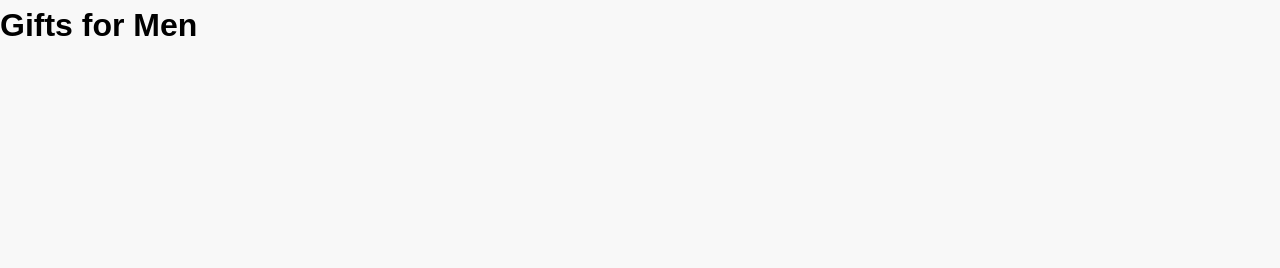
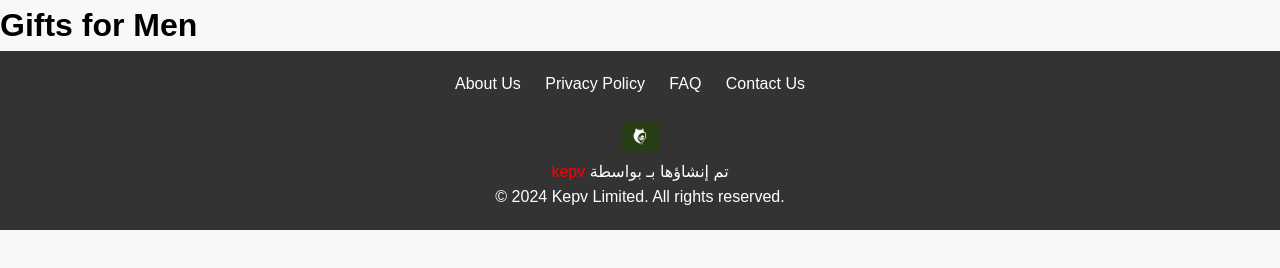
Before and after one commit to KEPV18/portrait, a plain HTML site: page Gifts_for_Men.html in a window 1280 px wide. Drawn offline with Linux system fonts and the light colour scheme.

Commit message:
change footer

```diff
--- a/Gifts_for_Men.html
+++ b/Gifts_for_Men.html
@@ -14,5 +14,21 @@
 
     <script src="menProducts.js"></script>
     <script src="menControlPanel.js"></script>
+
+    <footer>
+        <ul>
+          <li><a href="About_Us.html">About Us</a></li>
+          <li><a href="Privacy_Policy.html">Privacy Policy</a></li>
+          <li><a href="FAQ.html">FAQ</a></li>
+          <li><a href="Contact_Us.html">Contact Us</a></li>
+        </ul>
+        <p>
+          <a style="color: #ff0000; /* لون الرابط الأحمر */
+          text-decoration: none;" target="_blank" href="https://kepv18.github.io/KEPV18"><br><img style="max-width: 3%;" src="icons/KEPV.jpg"><br>kepv</a>
+          تم إنشاؤها بـ <i class="fa fa-heart"></i> بواسطة
+      </p>
+      <p>© 2024 Kepv Limited. All rights reserved.</p>
+      </footer>
+      <!-- نهاية التذييل -->
 </body>
 </html>
```
Also changed, not shown: About_Us.html (+2 -2 lines), Contact_Us.html (+2 -2 lines), FAQ.html (+2 -2 lines), Privacy_Policy.html (+2 -2 lines), 1 other file.
